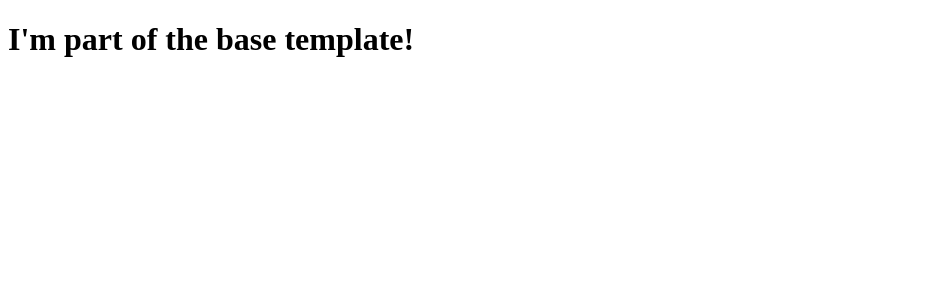
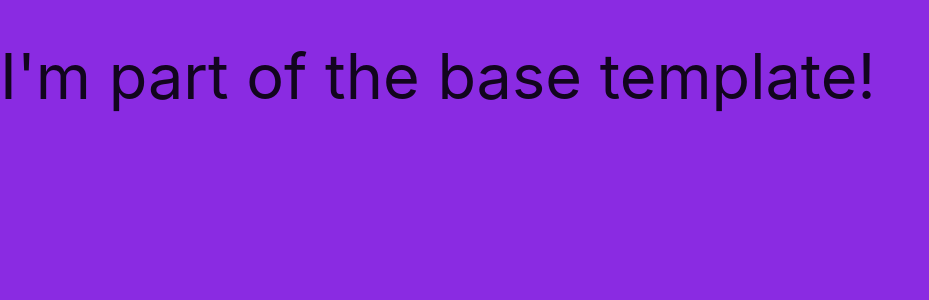
Before and after one commit to Rozdandy/afri_delishms3, a Flask app: template templates/base.html in a window 1280 px wide. Shown: the top 300 px of the page, without its empty margins (0-929 px from the left). Run offline with Flask 2, Linux system fonts and the light colour scheme; the template is opened without the code that fills it, so the values that code supplies are empty; some libraries are stand-ins or nearby versions.

Commit message:
Adds Materialize and Static files

```diff
--- /dev/null
+++ b/static/css/style.css
@@ -0,0 +1,3 @@
+body{
+    background-color: blueviolet;
+}
--- a/templates/base.html
+++ b/templates/base.html
@@ -3,11 +3,26 @@
 <head>
     <meta charset="UTF-8">
     <meta name="viewport" content="width=device-width, initial-scale=1.0">
+    <link rel="stylesheet" href="https://cdnjs.cloudflare.com/ajax/libs/font-awesome/5.15.2/css/all.min.css" integrity="sha512-HK5fgLBL+xu6dm/Ii3z4xhlSUyZgTT9tuc/hSrtw6uzJOvgRr2a9jyxxT1ely+B+xFAmJKVSTbpM/CuL7qxO8w==" crossorigin="anonymous" />
+    <!-- Compiled and minified CSS -->
+    <link rel="stylesheet" href="https://cdnjs.cloudflare.com/ajax/libs/materialize/1.0.0/css/materialize.min.css" type="text/css">
+    <link rel="stylesheet" href="{{ url_for('static', filename='css/style.css') }}" type="text/css">
+    {% block styles %}
+    {% endblock %}
     <title>Afriq Delish</title>
 </head>
 <body>
 
     <h1>I'm part of the base template!</h1>
+    {% block scripts %}
+    {% endblock %}
+
+
+     <!-- jquery -->
+    <script src="https://code.jquery.com/jquery-3.5.1.min.js" integrity="sha256-9/aliU8dGd2tb6OSsuzixeV4y/faTqgFtohetphbbj0=" crossorigin="anonymous"></script>
+     <!-- Compiled and minified JavaScript -->
+    <script src="https://cdnjs.cloudflare.com/ajax/libs/materialize/1.0.0/js/materialize.min.js"></script>
+    <script src="{{ url_for('static', filename='js/script.js') }}"></script>
     {% block content %}
     {% endblock %}
 
```
Also changed, not shown: static/js/script.js (added).
